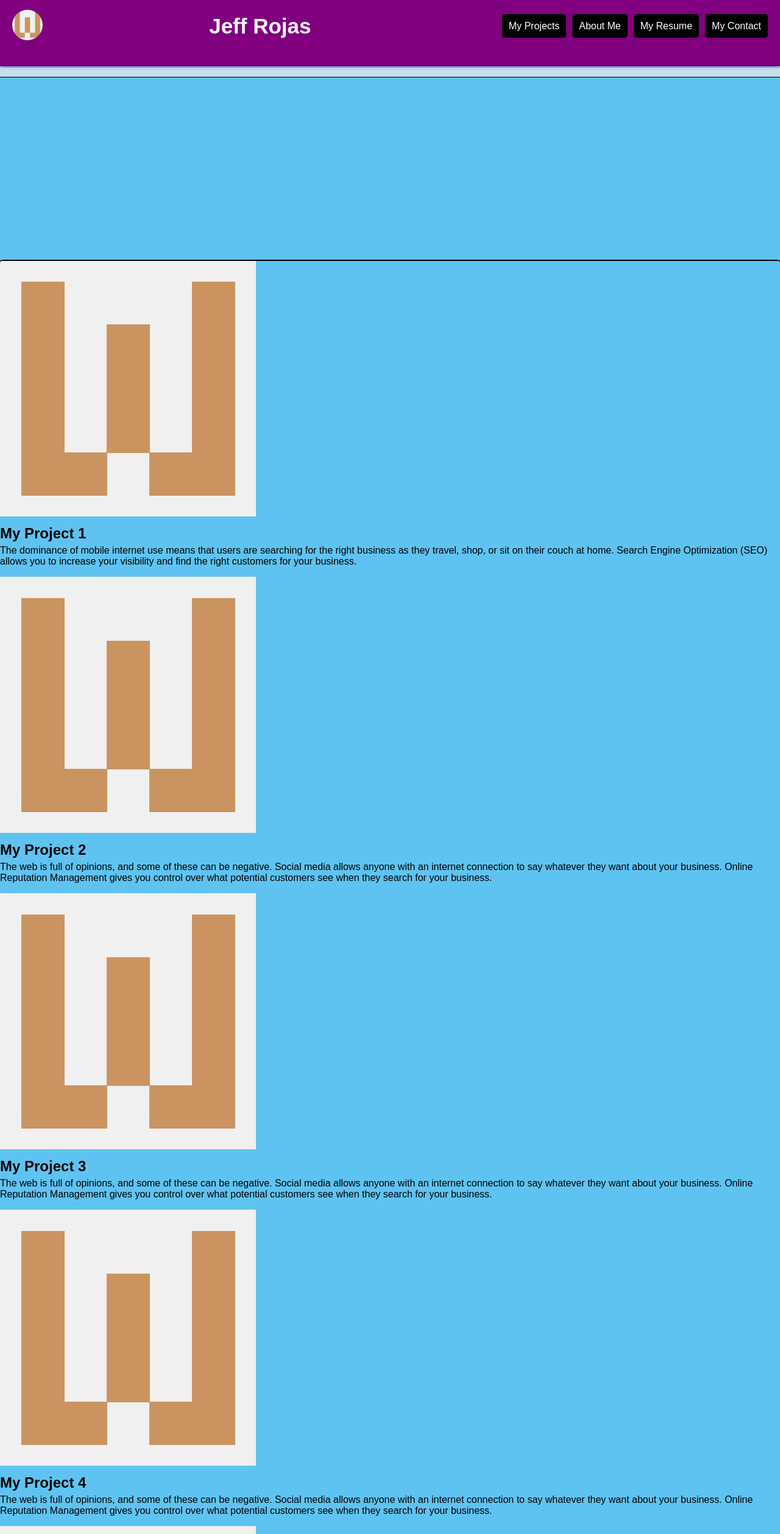
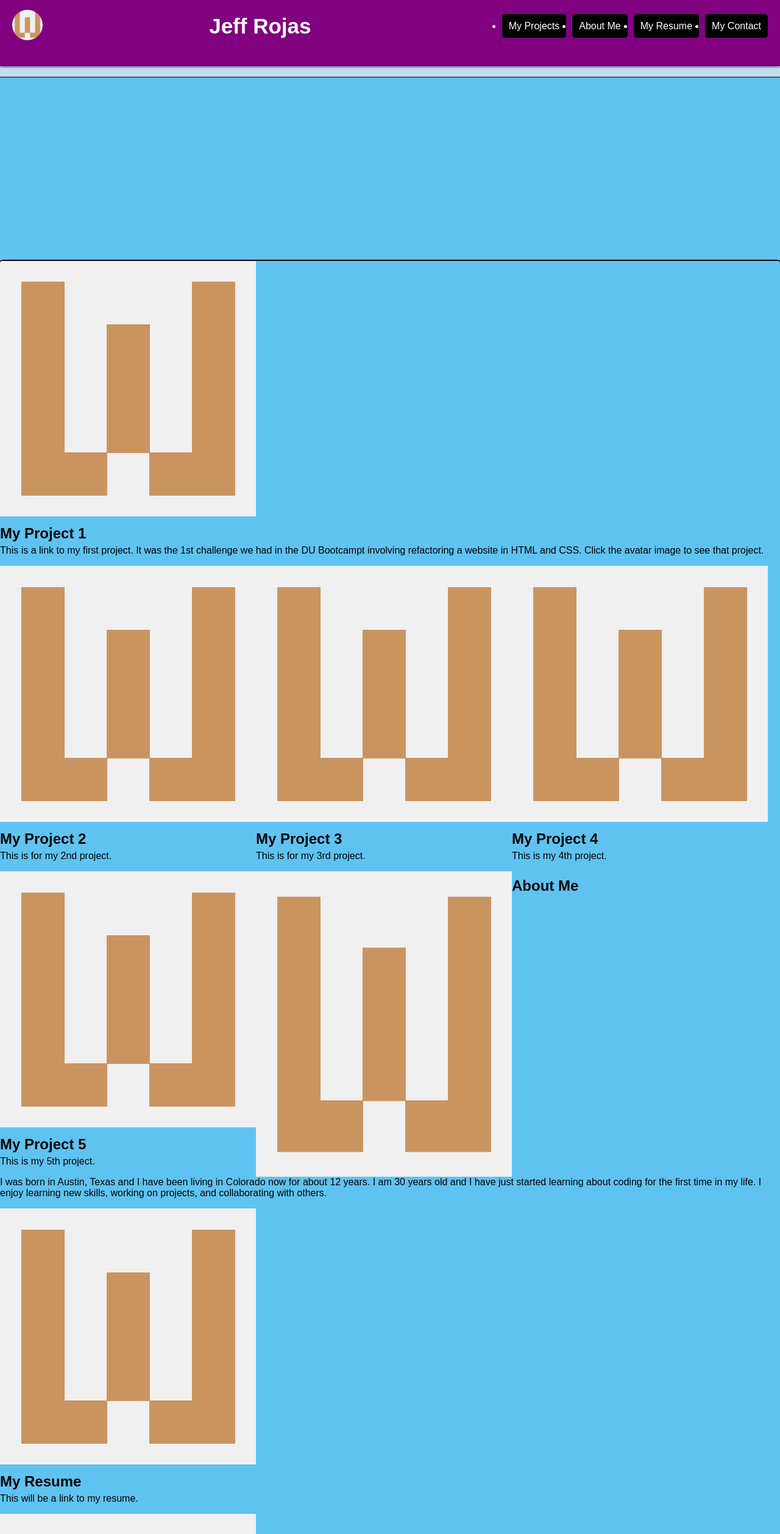
Before and after one commit to precisecoding/challenge2, a plain HTML site: page index.html in a window 1280 px wide. Shown: the top 2516 px of the page at 61% size. Drawn offline with Linux system fonts and the light colour scheme.

Commit message:
Ask bcs guy was trash didnt help me at all

```diff
--- a/assets/css/style.css
+++ /dev/null
@@ -1,92 +0,0 @@
-/* Styles for header */
-header {
-  background-color: #1aea71;
-  padding: 20px;
-  display: flex;
-  justify-content: center;
-  align-items: center;
-}
-
-h1 {
-  color: #e91313;
-  font-size: 24px;
-  text-align: center;
-}
-
-nav ul {
-  list-style-type: none;
-  display: flex;
-  justify-content: center;
-  padding: 0;
-}
-
-nav ul li {
-  margin: 0 10px;
-}
-
-nav ul li a {
-  text-decoration: none;
-  color: #cfcc10;
-  font-size: 18px;
-}
-
-/* Styles for hero section */
-.link {
-  height: 400px;
-  background-image: url("path/to/background-image.jpg");
-  background-size: cover;
-  background-position: center;
-}
-
-/* Styles for content section */
-.content {
-  padding: 40px;
-  display: flex;
-  flex-wrap: wrap;
-}
-
-article {
-  flex-basis: calc(50% - 20px);
-  margin-bottom: 40px;
-}
-
-h2 {
-  font-size: 24px;
-  margin-bottom: 10px;
-}
-
-p {
-  color: #ed1313;
-}
-
-/* Styles for footer */
-footer {
-  background-color: #1a12f3;
-  padding: 20px;
-  color: #17e128;
-  text-align: center;
-}
-
-/* Media query for mobile devices */
-@media (max-width: 767px) {
-  header {
-    flex-direction: column;
-  }
-
-  nav ul {
-    flex-direction: column;
-    align-items: center;
-  }
-
-  nav ul li {
-    margin: 10px 0;
-  }
-
-  .content {
-    padding: 20px;
-  }
-
-  article {
-    flex-basis: 100%;
-  }
-}
--- a/assets/css/stylereset.css
+++ /dev/null
@@ -1,133 +0,0 @@
-/* General styles */
-body {
-    margin: 0;
-    padding: 0;
-    font-family: "Arial", "Helvetica", sans-serif;
-    background-color: #c3deed;
-    background-image: url("../images/bluesky.png");
-    background-size: cover;
-    background-position: center;
-  }
-
-  .container {
-    max-width: 1200px;
-    margin: 0 auto;
-    padding: 20px;
-  }
-
-  /* Header styles */
-  header {
-    display: flex;
-    align-items: center;
-    justify-content: space-between;
-    padding: 20px;
-    background-color: #ffd700;
-    color: #333;
-    box-shadow: 0 2px 4px rgba(0, 0, 0, 0.2);
-  }
-
-  .avatar-image {
-    width: 50px;
-    height: 50px;
-    border-radius: 50%;
-  }
-
-  .name {
-    font-size: 24px;
-    font-family: "Arial", "Helvetica", sans-serif;
-    color: #fff;
-  }
-
-  nav ul {
-    display: flex;
-    list-style-type: none;
-  }
-
-  nav li {
-    margin-left: 10px;
-  }
-
-  nav a {
-    text-decoration: none;
-    color: #333;
-    padding: 10px;
-    border: 1px solid #333;
-    border-radius: 5px;
-    transition: background-color 0.3s;
-  }
-
-  nav a:hover {
-    background-color: #333;
-    color: #fff;
-  }
-
-  /* Background Image styles */
-  .Background-Image-class {
-    height: 300px;
-    background-image: url("assets/images/blue-sky-with-clouds.jpg");
-    background-size: cover;
-    background-position: center;
-    margin-bottom: 20px;
-    box-shadow: 0 2px 4px rgba(0, 0, 0, 0.2);
-  }
-
-  /* Content styles */
-  .content {
-    display: flex;
-    flex-wrap: wrap;
-    box-shadow: 0 2px 4px rgba(0, 0, 0, 0.2);
-    background-color: #fff;
-    border-radius: 5px;
-    margin-bottom: 20px;
-  }
-
-  .article {
-    flex-basis: 50%;
-    padding: 20px;
-  }
-
-  .image {
-    width: 100%;
-    max-height: 200px;
-    object-fit: cover;
-    border-radius: 5px;
-    box-shadow: 0 2px 4px rgba(0, 0, 0, 0.2);
-  }
-
-  h2 {
-    margin-top: 10px;
-    margin-bottom: 5px;
-    font-family: "Arial", "Helvetica", sans-serif;
-    color: #fff;
-  }
-
-  p {
-    margin-top: 0;
-    font-family: "Arial", "Helvetica", sans-serif;
-    color: #fff;
-  }
-
-  /* Footer styles */
-  footer {
-    padding: 20px;
-    background-color: #ffd700;
-    color: #333;
-    text-align: center;
-    box-shadow: 0 2px 4px rgba(0, 0, 0, 0.2);
-  }
-
-  /* Rainbow color scheme */
-  header,
-  nav a:hover,
-  .Background-Image-class,
-  .content,
-  footer {
-    background: linear-gradient(to bottom, #ff0000, #ff7f00, #ffff00, #00ff00, #0000ff, #4b0082, #8f00ff);
-  }
-
-  /* Media Queries */
-  @media (max-width: 768px) {
-    .article {
-      flex-basis: 100%;
-    }
-  }
--- a/assets/css/stylereset1.css
+++ b/assets/css/stylereset1.css
@@ -43,7 +43,9 @@ body {
   }
   nav ul {
     display: flex;
-    list-style-type: none;
+    flex-direction: row;
+    justify-content: right;
+    flex-wrap: wrap;
   }
 
   nav li {
@@ -78,11 +80,11 @@ body {
     outline: 1px solid black;
   }
 
-  .pro-1
-  .pro-2
-  .pro-3
-  .pro-4
-  .pre-5{
+  #pro-1
+  #pro-2
+  #pro-3
+  #pro-4
+  #pre-5 {
         display: flex;
         flex-direction: row;
         flex-wrap: wrap;
--- a/index.html
+++ b/index.html
@@ -30,9 +30,7 @@
       <a href="https://precisecoding.github.io/precisecoding-challenge1/" target="_blank"><img src="assets/images/avatar.png" alt="Avatar" class="image-1-float-left"></a>
       <h2>My Project 1</h2>
       <p>
-        The dominance of mobile internet use means that users are searching for the right
-        business as they travel, shop, or sit on their couch at home. Search Engine Optimization
-        (SEO) allows you to increase your visibility and find the right customers for your business.
+        This is a link to my first project. It was the 1st challenge we had in the DU Bootcampt involving refactoring a website in HTML and CSS. Click the avatar image to see that project.
       </p>
     </article>
     <article id="pro-2" class="article-my-Project-2">
@@ -40,10 +38,7 @@
       <img src="assets/images/avatar.png" alt="avatar" class="image-2-float-right">
       <h2>My Project 2</h2>
       <p>
-        The web is full of opinions, and some of these can be negative. Social media allows
-        anyone with an internet connection to say whatever they want about your business.
-        Online Reputation Management gives you control over what potential customers
-        see when they search for your business.
+        This is for my 2nd project.
       </p>
     </article>
     <article id="pro-3" class="article-my-Project-3">
@@ -51,10 +46,7 @@
       <img src="assets/images/avatar.png" alt="avatar" class="image-2-float-right">
       <h2>My Project 3</h2>
       <p>
-        The web is full of opinions, and some of these can be negative. Social media allows
-        anyone with an internet connection to say whatever they want about your business.
-        Online Reputation Management gives you control over what potential customers
-        see when they search for your business.
+        This is for my 3rd project.
       </p>
     </article>
     <article id="pro-4" class="article-my-Project-4">
@@ -62,10 +54,7 @@
       <img src="assets/images/avatar.png" alt="avatar" class="image-2-float-right">
       <h2>My Project 4</h2>
       <p>
-        The web is full of opinions, and some of these can be negative. Social media allows
-        anyone with an internet connection to say whatever they want about your business.
-        Online Reputation Management gives you control over what potential customers
-        see when they search for your business.
+        This is my 4th project.
       </p>
     </article>
     <article id="pro-5" class="article-my-Project-5">
@@ -73,10 +62,7 @@
       <img src="assets/images/avatar.png" alt="avatar" class="image-2-float-right">
       <h2>My Project 5</h2>
       <p>
-        The web is full of opinions, and some of these can be negative. Social media allows
-        anyone with an internet connection to say whatever they want about your business.
-        Online Reputation Management gives you control over what potential customers
-        see when they search for your business.
+        This is my 5th project.
       </p>
     </article>
     <article id="about-me" class="article-about-me">
@@ -85,9 +71,7 @@
       <img src="assets/images/avatar.png" alt="avatar" class="image-3-float-right">
       <h2>About Me</h2>
       <p>
-        Social media continues to have a sizable influence on buying habits. Social media
-        marketing helps you determine which platforms are suited to your brand, using analytics
-        to find the right markets and increase your lead generation.
+        I was born in Austin, Texas and I have been living in Colorado now for about 12 years. I am 30 years old and I have just started learning about coding for the first time in my life. I enjoy learning new skills, working on projects, and collaborating with others.
       </p>
     </article>
     <article id="my-Resume" class="article-my-Resume">
@@ -95,9 +79,7 @@
       <img src="assets/images/avatar.png" alt="avatar" class="image-4-float-left">
       <h2>My Resume</h2>
       <p>
-        Social media continues to have a sizable influence on buying habits. Social media
-        marketing helps you determine which platforms are suited to your brand, using analytics
-        to find the right markets and increase your lead generation.
+        This will be a link to my resume.
       </p>
     </article>
     <article id="contact-me" class="article-contact-me">
@@ -105,9 +87,7 @@
       <img src="assets/images/avatar.png" alt="avatar" class="image-5-float-right">
       <h2>Contact Me</h2>
       <p>
-        Social media continues to have a sizable influence on buying habits. Social media
-        marketing helps you determine which platforms are suited to your brand, using analytics
-        to find the right markets and increase your lead generation.
+        Please contact me at precisionconsulting2@protonmail.com. I will later add a link to open a email connection with the image in this article class.
       </p>
     </article>
   </section>
```
